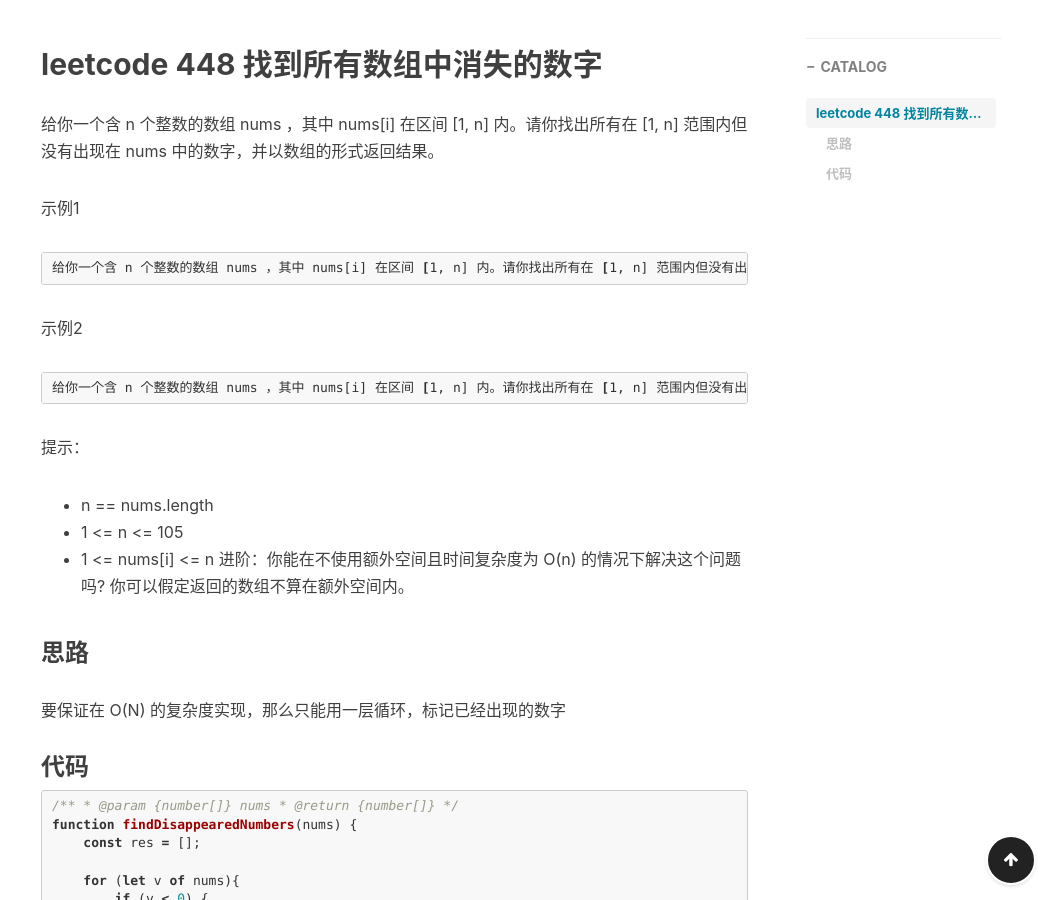
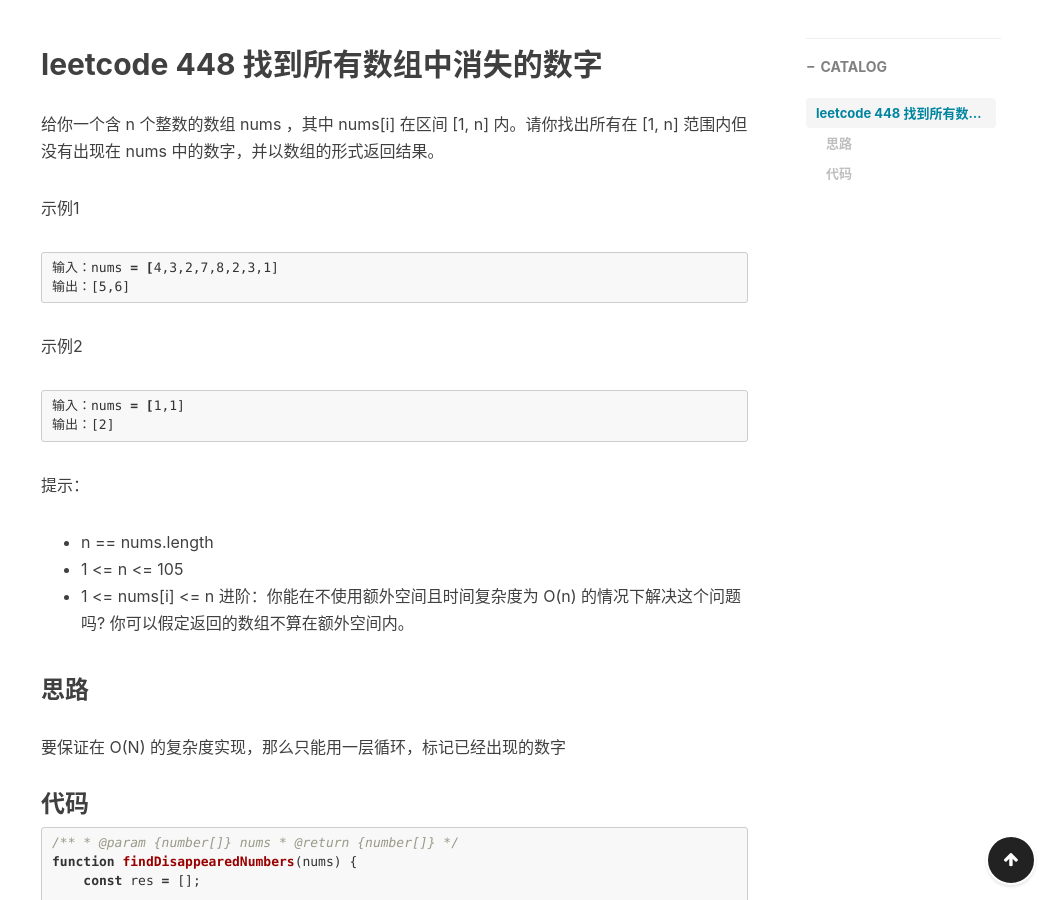
Before and after one commit to NikFranki/NikFranki.github.io, a Jekyll site: the page built from _posts/2022-10-20-leetcode448.md, in a window 1280 px wide and 900 px high, scrolled down 459 px. Shown: the whole window, without its empty margins (224-1280 px from the left). Built offline with Jekyll 4.4.1, drawn with Linux system fonts in a browser that asks for light colours; nearby versions of some CDN libraries; comment, search, counter and statistics services are not loaded.

Commit message:
feat: update leetcode 448

````diff
--- a/_posts/2022-10-20-leetcode448.md
+++ b/_posts/2022-10-20-leetcode448.md
@@ -17,13 +17,15 @@
 示例1
 
 ```bash
-给你一个含 n 个整数的数组 nums ，其中 nums[i] 在区间 [1, n] 内。请你找出所有在 [1, n] 范围内但没有出现在 nums 中的数字，并以数组的形式返回结果。
+输入：nums = [4,3,2,7,8,2,3,1]
+输出：[5,6]
 ```
 
 示例2
 
 ```bash
-给你一个含 n 个整数的数组 nums ，其中 nums[i] 在区间 [1, n] 内。请你找出所有在 [1, n] 范围内但没有出现在 nums 中的数字，并以数组的形式返回结果。
+输入：nums = [1,1]
+输出：[2]
 ```
 
 提示：
````
